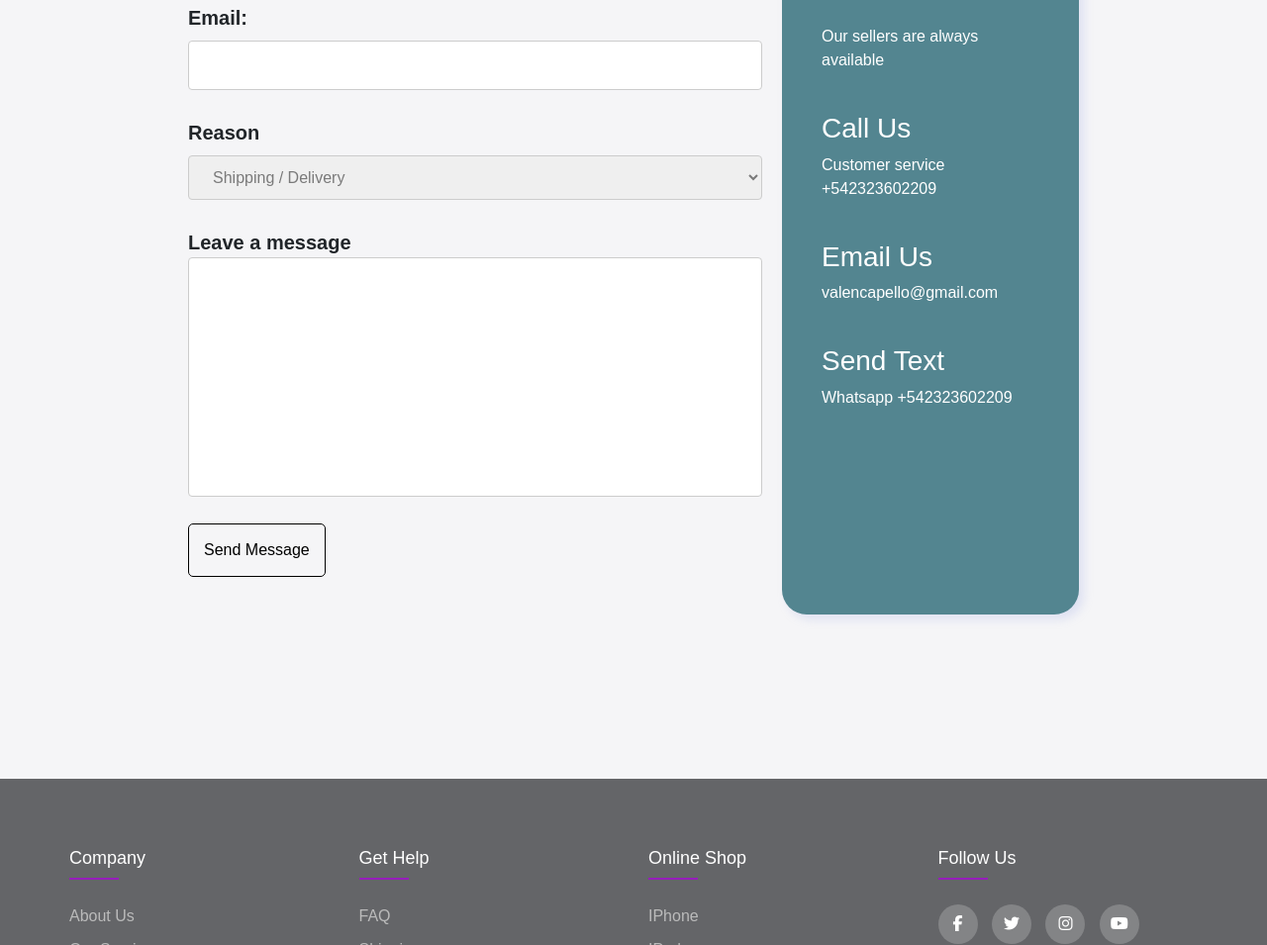
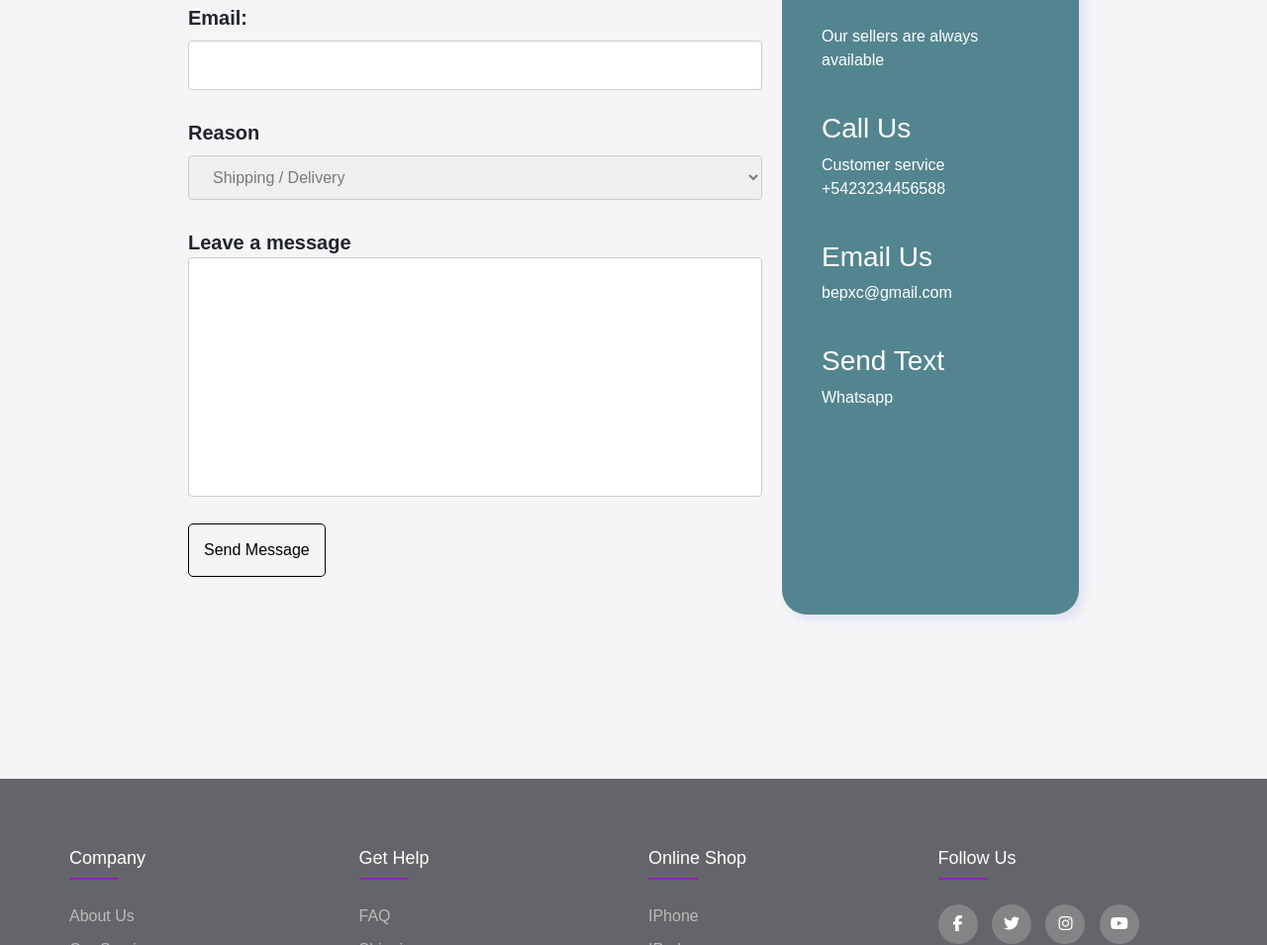
Before and after one commit to vcapelloramil/EntregaFinalCapelloRamil, a website: page pages/contact.html in a window 1280 px wide. Shown: the part 955-1910 px from the top of the page at 99% size. Drawn offline with nearby package versions, Linux system fonts and the light colour scheme.

Commit message:
modificacion contacto

```diff
--- a/pages/contact.html
+++ b/pages/contact.html
@@ -75,15 +75,15 @@
                         </li>
                         <li>
                             <h3>Call Us</h3>
-                            <p> Customer service +542323602209</p>
+                            <p> Customer service +5423234456588</p>
                         </li>
                         <li>
                             <h3>Email Us</h3>
-                            <a href="mailto:valencapello@gmail.com">valencapello@gmail.com</a>
+                            <a href="mailto:">bepxc@gmail.com</a>
                         </li>
                         <li>
                             <h3>Send Text</h3>
-                            <a href="https://wa.me/542323602209?text="> Whatsapp +542323602209</a>
+                            <a href="https://wa.me/?text="> Whatsapp</a>
                         </li>
                     </ul>
                     <form action="" method="" enctype="">
@@ -135,8 +135,8 @@
                             <li><a href="./help.html">FAQ</a></li>
                             <li><a href="./help.html">shipping</a></li>
                             <li><a href="./help.html">returns</a></li>
-                            <li><a href="mailto:valencapello@gmail.com">Email Us</a></li>
-                            <li><a href="https://wa.me/542323602209?text=">Send Text</a></li>
+                            <li><a href="mailto:">Email Us</a></li>
+                            <li><a href="https://wa.me/?text=">Send Text</a></li>
                         </ul>
                     </div>
                     <div class="footer-col">
```
Also changed, not shown: index.html (+2 -2 lines), pages/about.html (+2 -2 lines), pages/help.html (+2 -2 lines), pages/shop.html (+2 -2 lines).
